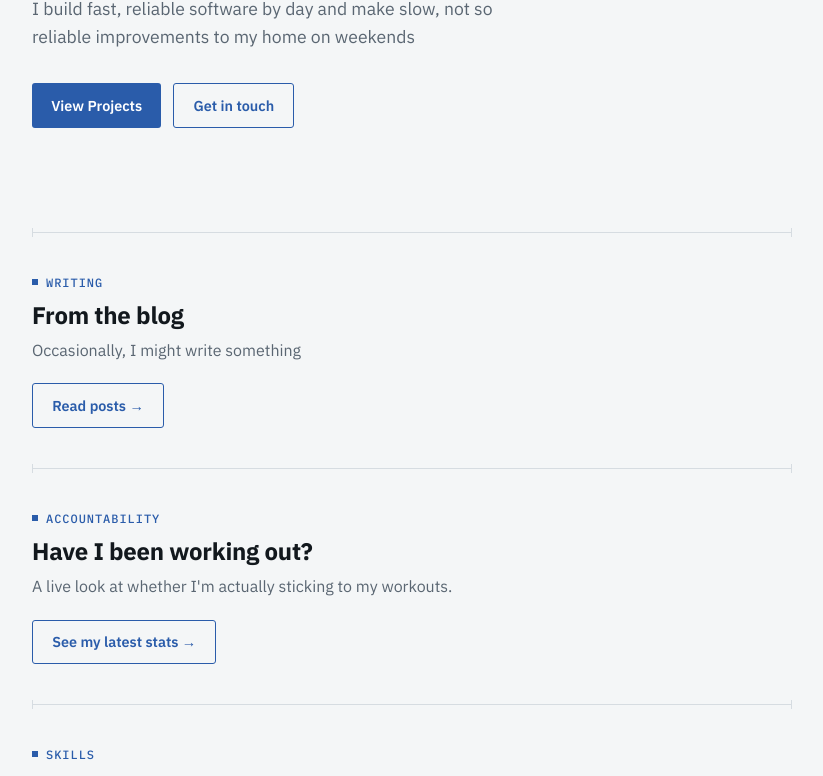
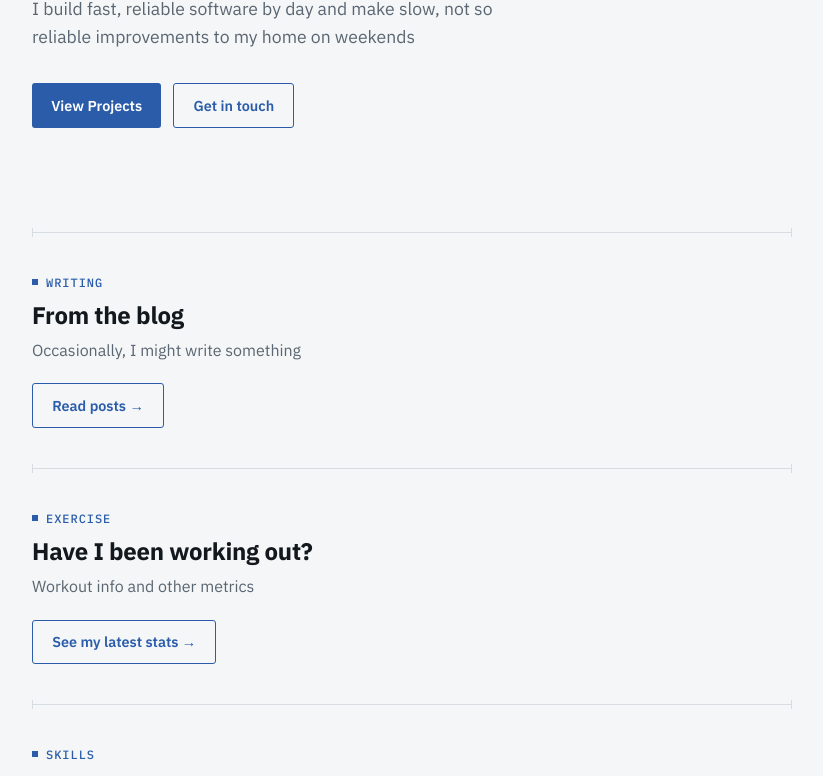
Before and after one commit to KyleBrooks242/claude-svelte-website, a SvelteKit app: page / in a window 1280 px wide. Shown: the part 368-1144 px from the top of the page, without its empty margins (228-1051 px from the left). Built offline with nearby package versions, Linux system fonts and the light colour scheme.

Commit message:
Update exercise teaser

```diff
--- a/src/routes/+page.svelte
+++ b/src/routes/+page.svelte
@@ -68,10 +68,10 @@
 
 		<!--Workout Teaser-->
 		<section>
-			<p class="section-tag">Accountability</p>
+			<p class="section-tag">Exercise</p>
 			<h2 style="font-size: 1.5rem; margin-bottom: 0.5rem;">Have I been working out?</h2>
 			<p style="color:var(--text-muted); margin-bottom: 1.25rem;">
-				A live look at whether I'm actually sticking to my workouts.
+				Workout info and other metrics
 			</p>
 			<a href="/exercise" class="btn btn-outline">See my latest stats →</a>
 		</section>
```
